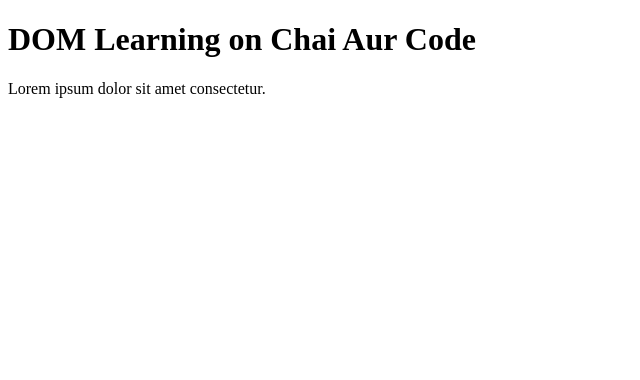
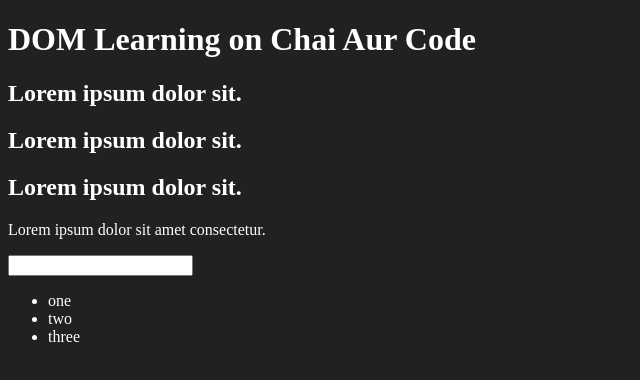
Before and after one commit to prince-panchal249/js-hindi-youtube, a plain HTML site: page 06_dom/one.html in a window 1280 px wide. Shown: the whole page, without its empty margins (0-640 px from the left). Drawn offline with Linux system fonts and the light colour scheme.

```diff
--- a/06_dom/one.html
+++ b/06_dom/one.html
@@ -4,14 +4,41 @@
     <meta charset="UTF-8">
     <!-- <meta name="viewport" content="width=device-width, initial-scale=1.0"> -->
     <title>DOM Learning</title>
+
+    <style>
+
+        /* *{
+            margin: 0;
+            padding: 0;
+            box-sizing: border-box;
+            background-color: #212121;
+        } */
+
+        .bg-color{
+            background-color: #212121;
+            color: #fff;
+        }
+
+    </style>
+
 </head>
-<body>
+<body class="bg-color">
 
-    <div class="bg-color">
+    <div>
 
-        <h1 class="heading">DOM Learning on Chai Aur Code</h1>
-        <p class="paragraph">Lorem ipsum dolor sit amet consectetur.</p>
+        <h1 class="heading" id="title">DOM Learning on Chai Aur Code <span style="display: none;">test text</span></h1>
+        <h2>Lorem ipsum dolor sit.</h2>
+        <h2>Lorem ipsum dolor sit.</h2>
+        <h2>Lorem ipsum dolor sit.</h2>
+        <p>Lorem ipsum dolor sit amet consectetur.</p>
 
+        <input type="password" name="" id=""  >
+
+        <ul>
+            <li>one</li>
+            <li>two</li>
+            <li>three</li>
+        </ul>
 
     </div>
 
```
